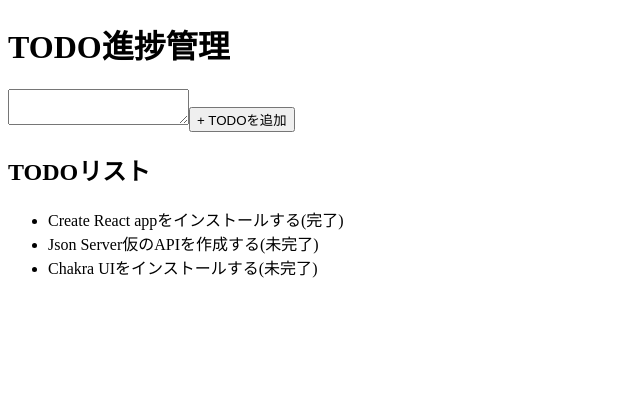
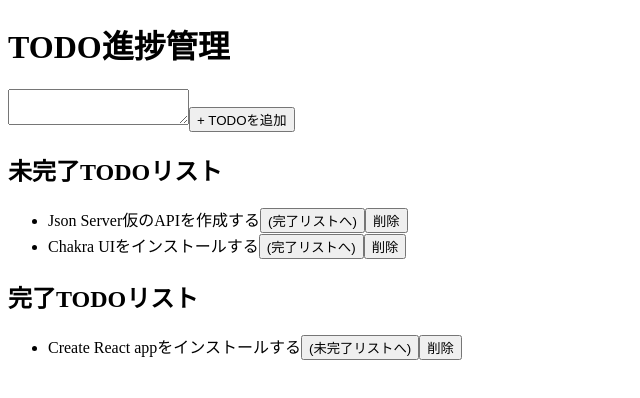
Before and after one commit to kusanousk/react-todo-app, a React (Create React App) app: page / in a window 1280 px wide. Shown: the top 398 px of the page, without its empty margins (0-640 px from the left). Built offline with nearby package versions, Linux system fonts and the light colour scheme; data requests are answered from the project's data file.

Commit message:
TODO一覧を状態別に表示

```diff
--- a/src/components/App.js
+++ b/src/components/App.js
@@ -15,8 +15,13 @@
     fetchData();
   }, []);
 
-  // FIXME 後で削除
-  console.log("TODOリスト", todoList);
+  const inCompletedList = todoList.filter((todo) => {
+    return !todo.done;
+  });
+
+  const completedList = todoList.filter((todo) => {
+    return todo.done;
+  });
 
   return (
     <>
@@ -26,11 +31,24 @@
 
       <button>+ TODOを追加</button>
 
-      <h2>TODOリスト</h2>
+      <h2>未完了TODOリスト</h2>
       <ul>
-        {todoList.map((todo) => (
+        {inCompletedList.map((todo) => (
           <li key={todo.id}>
-            {todo.content}({todo.done ? "完了" : "未完了"})
+            {todo.content}
+            <button>({todo.done ? "未完了リストへ" : "完了リストへ"})</button>
+            <button>削除</button>
+          </li>
+        ))}
+      </ul>
+
+      <h2>完了TODOリスト</h2>
+      <ul>
+        {completedList.map((todo) => (
+          <li key={todo.id}>
+            {todo.content}
+            <button>({todo.done ? "未完了リストへ" : "完了リストへ"})</button>
+            <button>削除</button>
           </li>
         ))}
       </ul>
```
